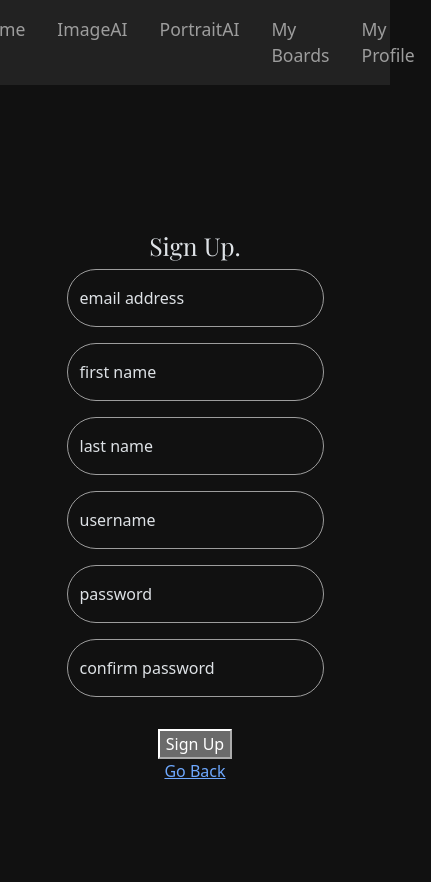
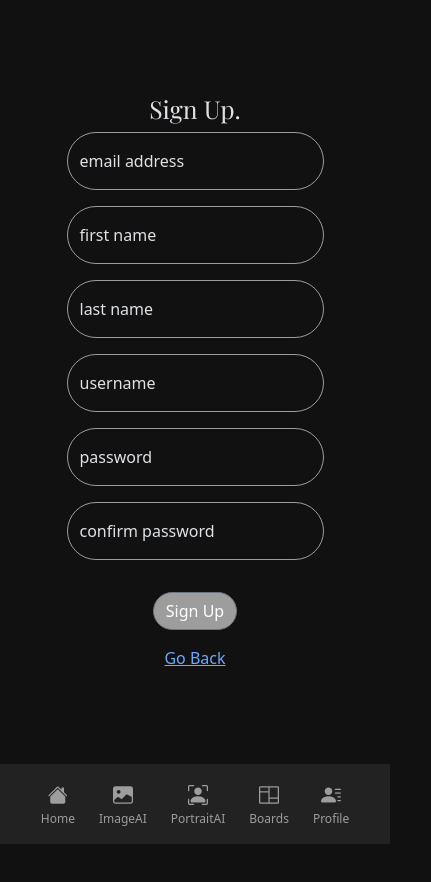
Before and after one commit to acm-projects/ArtI, a React (Create React App) app in the folder arti/: page /signup in a window 390 px wide. Shown: the top 882 px of the page, 431 px wide, since content can reach past the window. After the commit the page ends 844 px from the top, so only its background shows below. Built offline with nearby package versions, Linux system fonts and the light colour scheme; a web font is replaced by a local one.

Commit message:
Start of responsive navbar

```diff
--- a/arti/src/App.js
+++ b/arti/src/App.js
@@ -45,9 +45,9 @@ const App = () => {
   return (
     <Container fluid className='main-container'>
       <Router>
-        <div className='wrapper'>
-          <NavBar />
+        <NavBar />
 
+        <main className='content'>
           <Routes>
             {/* Routes that does not require for user to be signed in  */}
             <Route
@@ -78,7 +78,7 @@ const App = () => {
               <Route path='/myboards' element={<MyBoards />} />
             </Route>
           </Routes>
-        </div>
+        </main>
       </Router>
     </Container>
   )
--- a/arti/src/components/NavBar.js
+++ b/arti/src/components/NavBar.js
@@ -6,20 +6,45 @@ const Navbar = () => {
     <nav className='nav-bar'>
       <ul className='nav-links'>
         <li>
-          <Link to='/'>Home</Link>
+          <Link to='/'>
+            <div className='link-icon'>
+              <i className='bi bi-house-fill'></i>
+              <p>Home</p>
+            </div>
+          </Link>
         </li>
         <li>
-          <Link to='/imagegen'>ImageAI</Link>
+          <Link to='/imagegen'>
+            <div className='link-icon'>
+              <i className='bi bi-image-fill'></i>
+              <p>ImageAI</p>
+            </div>
+          </Link>
         </li>
         <li>
-          <Link to='/portraitgen'>PortraitAI</Link>
+          <Link to='/portraitgen'>
+            <div className='link-icon'>
+              <i className='bi bi-person-bounding-box'></i>
+              <p>PortraitAI</p>
+            </div>
+          </Link>
         </li>
         <li>
-          <Link to='/myboards'>My Boards</Link>
+          <Link to='/myboards'>
+            <div className='link-icon'>
+              <i className='bi bi-columns'></i>
+              <p>Boards</p>
+            </div>
+          </Link>
         </li>
         <li>
           <div className='profile-dropdown'>
-            <Link to='/myprofile'>My Profile</Link>
+            <Link to='/myprofile'>
+              <div className='link-icon'>
+                <i className='bi bi-person-lines-fill'></i>
+                <p>Profile</p>
+              </div>
+            </Link>
             <ul className='dropdown-menu'>
               <li>
                 <Link to='/editprofile'>Edit Profile</Link>
--- a/arti/src/components/SignUp.js
+++ b/arti/src/components/SignUp.js
@@ -1,7 +1,7 @@
 // import Button from './Button'
 import { Link, useNavigate } from 'react-router-dom'
 import { useEffect, useState } from 'react'
-import { Row } from 'react-bootstrap'
+import { Row, Button, Col } from 'react-bootstrap'
 import axios from 'axios'
 import { handleUser, storeUser } from '../utils/Auth'
 
@@ -89,7 +89,8 @@ const SignUp = ({ loggedIn, setLoggedIn, setUser }) => {
 
   return (
     <>
-      <Row className='signup-container'>
+      <Row className='signup-container my-auto'>
+        <Col>
           <form className='signup-form' onSubmit={handleSubmit}>
             <div className='form-ctrl'>
               <h2>Sign Up.</h2>
@@ -190,11 +191,16 @@ const SignUp = ({ loggedIn, setLoggedIn, setUser }) => {
               >
                 {status.message}
               </p>
-            <button type='submit'>Sign Up</button>
+              <div className='input-wrapper'>
+                <Button variant='secondary' type='submit' className='login-btn'>
+                  Sign Up
+                </Button>
+              </div>
 
               <Link to='/'>Go Back</Link>
             </div>
           </form>
+        </Col>
       </Row>
     </>
   )
--- a/arti/src/index.css
+++ b/arti/src/index.css
@@ -27,6 +27,139 @@ h6 {
   font-family: 'Playfair Display', serif;
 }
 
+.main-container {
+  padding: 0 !important;
+  height: 100vh;
+  height: 100svh;
+  display: flex;
+  flex-direction: column;
+}
+.content {
+  height: 100%;
+  display: grid;
+}
+/* Removed because it was maybe unnecessary */
+/* .wrapper {
+  height: 100%;
+  display: flex;
+  flex-direction: column;
+} */
+
+.row {
+  margin-left: 0 !important;
+  margin-right: 0 !important;
+}
+
+/* Navbar section*/
+.nav-bar {
+  display: flex;
+  justify-content: center;
+  background-color: #222;
+  padding: 1rem 0;
+  width: 100%;
+}
+
+/* X-Small devices (portrait phones, less than 576px) */
+@media (max-width: 575.98px) {
+  .nav-links li {
+    margin: 0 0.75rem !important;
+  }
+
+  .side-column {
+    background-size: contain !important;
+  }
+}
+
+/* Small devices (landscape phones, less than 768px) */
+@media (max-width: 767.98px) {
+  main.content {
+    --nav-size: 80px;
+    margin-bottom: var(--nav-size);
+  }
+  .nav-bar {
+    position: absolute;
+    z-index: 5;
+    bottom: 0;
+  }
+
+  .link-icon > i {
+    display: block !important;
+    font-size: 1.25rem;
+  }
+
+  .link-icon > p {
+    font-size: 0.75rem;
+  }
+}
+
+.nav-links {
+  display: flex;
+  list-style-type: none;
+  margin: 0;
+  padding: 0;
+}
+
+.nav-links li {
+  margin: 0 1rem;
+}
+
+.nav-links a {
+  text-decoration: none;
+  color: #9d9d9d;
+  font-size: 1.1rem;
+  transition: color 0.2s ease-in-out;
+}
+
+.nav-links a:hover {
+  color: #fff;
+}
+
+.link-icon {
+  display: grid;
+  text-align: center;
+}
+
+.link-icon > p {
+  margin: 0;
+}
+
+.link-icon > i {
+  display: none;
+}
+/*MyProfile DropDown Menu*/
+.profile-dropdown {
+  position: relative;
+  display: inline-block;
+}
+
+.dropdown-menu {
+  display: none;
+  position: absolute;
+  background-color: #111;
+  min-width: 160px;
+  box-shadow: 0px 8px 16px 0px rgba(0, 0, 0, 0.2);
+  z-index: 1;
+}
+
+.dropdown-menu li {
+  color: #9d9d9d;
+  padding: 12px 16px;
+  text-decoration: none;
+  display: block;
+  margin: auto;
+  text-align: center;
+}
+
+.dropdown-menu li:hover {
+  background-color: #444;
+}
+
+.profile-dropdown:hover .dropdown-menu {
+  display: block;
+}
+/*End of MyProfile DropDown Menu*/
+/*End of Navbar section*/
+
 /*sign up form and login form section*/
 
 /*signup section*/
@@ -40,11 +173,12 @@ h6 {
   width: 100%;
 }
 
+/* TODO :: fix this */
 .signup-form {
-  display: flex;
+  /* display: flex;
   justify-content: center;
-  align-items: center;
-  min-height: 100vh;
+  align-items: center; */
+  /* min-height: 100vh; */
 }
 
 .signup-form .form-ctrl {
@@ -58,7 +192,7 @@ h6 {
 }
 /*signup section*/
 
-/*image properties*/
+/*image properties for login*/
 .side-column {
   background-image: url('components/assets/girl.png');
   background-color: #111;
@@ -135,16 +269,7 @@ h6 {
 
 /*end of sign up form and login form section*/
 
-#root,
-.generator-container {
-  height: 100%;
-}
-
-.generator-container {
-  display: grid;
-  place-items: center;
-}
-
+/* TODO :: make circles and lines responsive */
 .bg-circle {
   border-radius: 50%;
   /* Position */
@@ -180,6 +305,41 @@ h6 {
   height: 525px;
   background-color: #31180d;
   z-index: -4;
+}
+
+.tiny-lines {
+  border-radius: 5px;
+  /* Position */
+  position: absolute;
+  height: 10px;
+}
+
+.line1 {
+  background-color: #371e13;
+  width: 55%;
+  top: 20%;
+  left: 0;
+}
+
+.line2 {
+  background-color: #562611;
+  width: 40%;
+  top: 35%;
+  left: 0;
+}
+
+.line3 {
+  background-color: #562611;
+  width: 40%;
+  bottom: 35%;
+  right: 0;
+}
+
+.line4 {
+  background-color: #31180d;
+  width: 50%;
+  bottom: 22.5%;
+  right: 0;
 }
 
 /* IMAGE GEN STUFF */
@@ -246,11 +406,6 @@ h6 {
   font-size: large;
 }
 
-#root,
-.portrait-input-container {
-  height: 100%;
-}
-
 .portrait-input-container {
   display: flex;
   flex-direction: column;
@@ -297,115 +452,3 @@ h6 {
   border-bottom-right-radius: 10px;
   border-top-left-radius: 10px;
 }
-
-.tiny-lines {
-  border-radius: 5px;
-  /* Position */
-  position: absolute;
-  height: 10px;
-}
-
-.line1 {
-  background-color: #371e13;
-  width: 55%;
-  top: 20%;
-  left: 0;
-}
-
-.line2 {
-  background-color: #562611;
-  width: 40%;
-  top: 35%;
-  left: 0;
-}
-
-.line3 {
-  background-color: #562611;
-  width: 40%;
-  bottom: 35%;
-  right: 0;
-}
-
-.line4 {
-  background-color: #31180d;
-  width: 50%;
-  bottom: 22.5%;
-  right: 0;
-}
-
-/* Navbar section*/
-.nav-bar {
-  display: flex;
-  justify-content: center;
-  background-color: #222;
-  padding: 1rem 0;
-}
-
-.nav-links {
-  display: flex;
-  list-style-type: none;
-  margin: 0;
-  padding: 0;
-}
-
-.nav-links li {
-  margin: 0 1rem;
-}
-
-.nav-links a {
-  text-decoration: none;
-  color: #9d9d9d;
-  font-size: 1.1rem;
-  transition: color 0.2s ease-in-out;
-}
-
-.nav-links a:hover {
-  color: #fff;
-}
-/*End of Navbar section*/
-
-/*MyProfile DropDown Menu*/
-.profile-dropdown {
-  position: relative;
-  display: inline-block;
-}
-
-.dropdown-menu {
-  display: none;
-  position: absolute;
-  background-color: #111;
-  min-width: 160px;
-  box-shadow: 0px 8px 16px 0px rgba(0, 0, 0, 0.2);
-  z-index: 1;
-}
-
-.dropdown-menu li {
-  color: #9d9d9d;
-  padding: 12px 16px;
-  text-decoration: none;
-  display: block;
-}
-
-.dropdown-menu li:hover {
-  background-color: #444;
-}
-
-.profile-dropdown:hover .dropdown-menu {
-  display: block;
-}
-/*End of MyProfile DropDown Menu*/
-
-.main-container {
-  padding: 0 !important;
-  height: 100vh;
-}
-
-.wrapper {
-  height: 100%;
-  display: flex;
-  flex-direction: column;
-}
-
-.row {
-  margin: 0 !important;
-}
```
Lines whose indentation alone changed are shown as unchanged.
